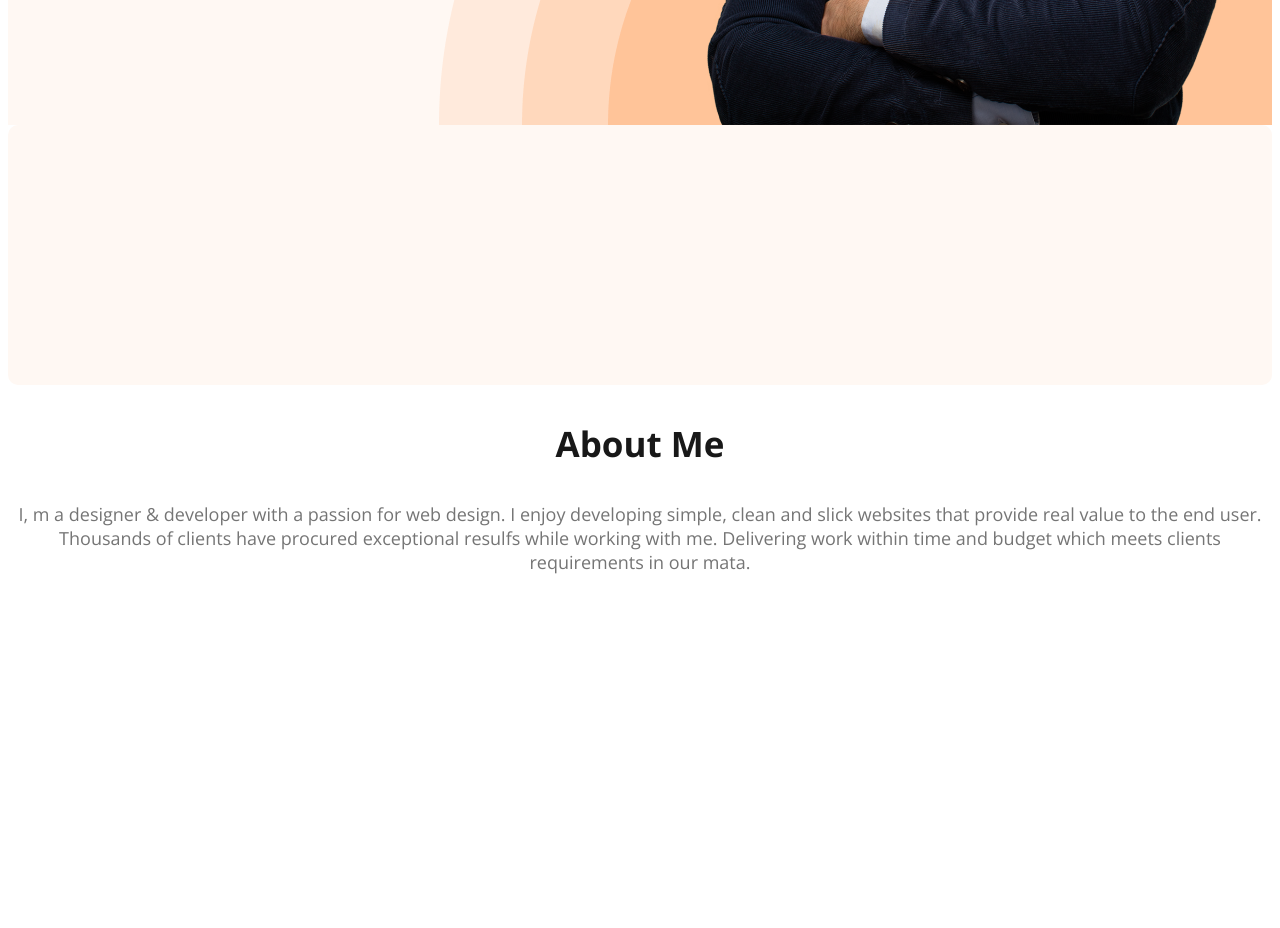
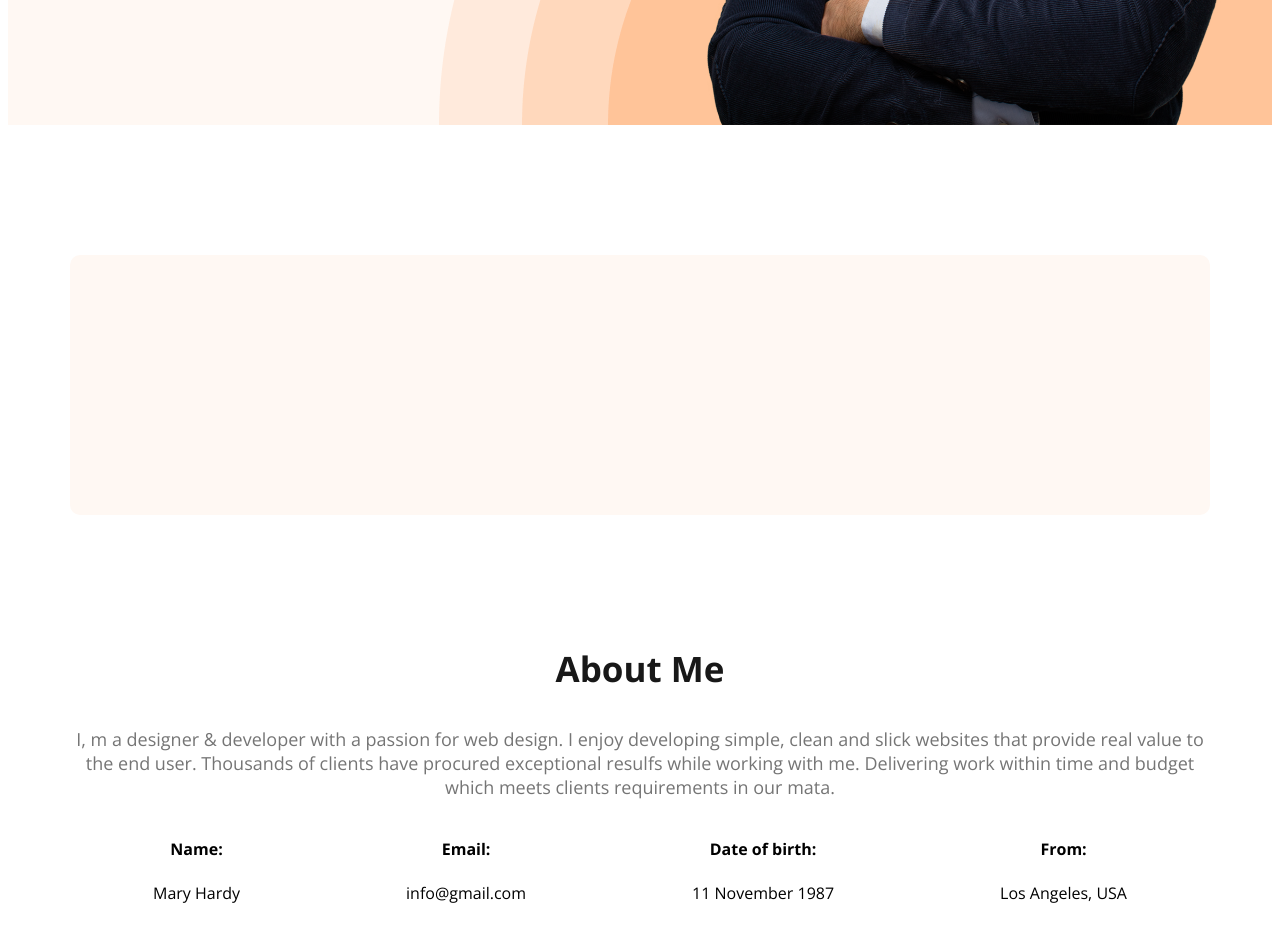
Before and after one commit to afia15/web-developer-portfolio, a plain HTML site: page index.html in a window 1280 px wide. Shown: the part 740-1668 px from the top of the page. Before the commit the page ends 1332 px from the top, so only its background shows below. Drawn offline with nearby package versions, Linux system fonts and the light colour scheme.

Commit message:
added about info

```diff
--- a/index.html
+++ b/index.html
@@ -36,6 +36,26 @@
         <section class="about"></section>
         <h3 class="section-title">About Me</h3>
         <p class="section-description">I, m a designer & developer with a passion for web design. I enjoy developing simple, clean and slick websites that provide real value to the end user. Thousands of clients have procured exceptional resulfs while working with me. Delivering work within time and budget which meets clients requirements in our mata.</p>
+        <div class="about-info-container">
+            <!--div.about-info*4>h4.info-title+p.info-description-->
+            <div class="about-info">
+                <h4 class="info-title">Name:</h4>
+                <p class="info-discription">Mary Hardy</p>
+            </div>
+            <div class="about-info">
+                <h4 class="info-title">Email:
+                    </h4>
+                <p class="info-discription">info@gmail.com</p>
+            </div>
+            <div class="about-info">
+                <h4 class="info-title">Date of birth:</h4>
+                <p class="info-discription">11 November 1987</p>
+            </div>
+            <div class="about-info">
+                <h4 class="info-title">From:</h4>
+                <p class="info-discription">Los Angeles, USA</p>
+            </div>
+        </div>
 
     </main>
 
--- a/styles/portfolio.css
+++ b/styles/portfolio.css
@@ -115,13 +115,27 @@ nav a {
 }
 
 /*Main section styles*/
+main{
+    max-width: 1140px;
+    margin: 0 auto;
+
+
+}
 
 /*About section styles*/
 .about {
     padding: 130px;
     border-radius: 10px;
     background-color: #FFF8F3;
-
+    margin: 130px 0;
 
 
 }
+.about-info-container{
+    display: flex;
+    justify-content: space-around;
+
+}
+.about-info{
+    text-align: center;
+}
```
